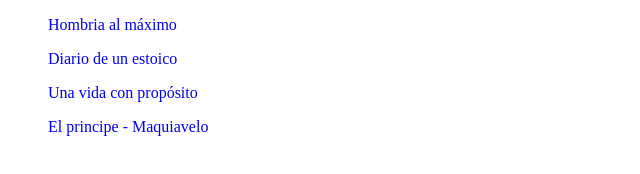
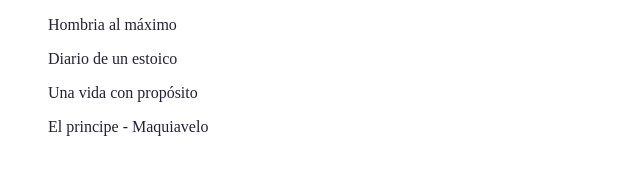
Before and after one commit to santisica29/libros, a plain HTML site: page index.html in a window 1280 px wide. Shown: the whole page, without its empty margins (0-640 px from the left). Drawn offline with Linux system fonts and the light colour scheme.

Commit message:
finish page

```diff
--- a/index.html
+++ b/index.html
@@ -17,12 +17,11 @@
             transition: all 0.3s ease;
         }
 
-        a:hover {
+        a, a:visited{
+            color: rgb(34, 34, 54);
+        }
+        a:hover, a:visited:hover {
             color: orangered;
-        }
-
-        a:visited {
-            color: #0000EE;
         }
     </style>
 </head>
```
